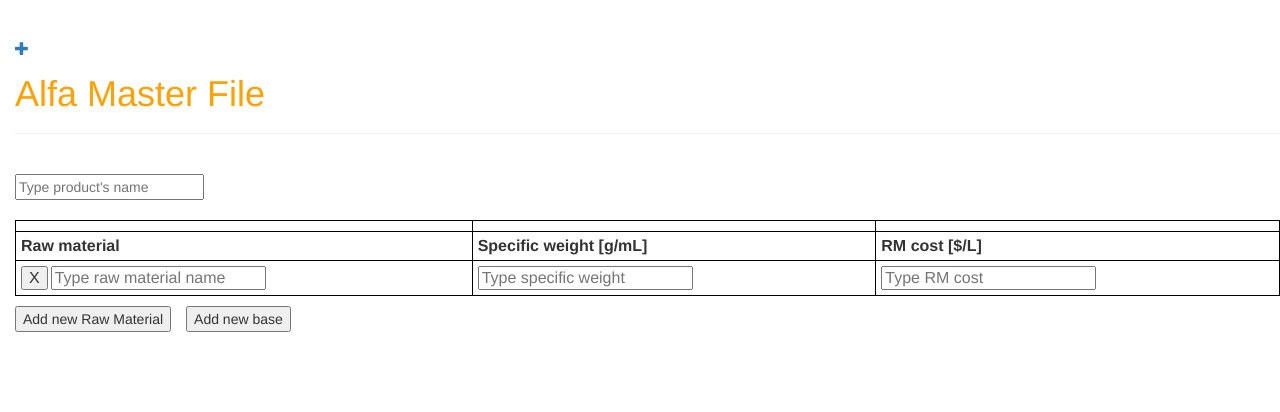
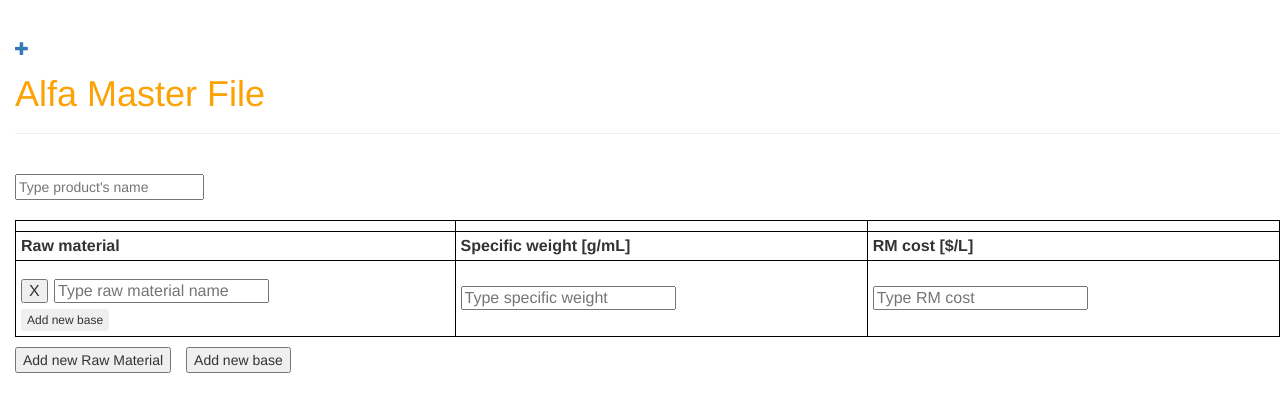
Before and after one commit to FrancescoGalasso/alfamaster, a Django app: template file_master_online/product/templates/product/product_edit2.html in a window 1280 px wide. Shown: the top 412 px of the page. Run offline with Django 3.2, Linux system fonts and the light colour scheme; the template is opened without the code that fills it, so the values that code supplies are empty; some libraries are stand-ins or nearby versions.

Commit message:
wip on product_edit2.html

```diff
--- a/file_master_online/product/templates/product/product_edit2.html
+++ b/file_master_online/product/templates/product/product_edit2.html
@@ -23,7 +23,13 @@
                     <!-- tbody -->
         <tbody>
         <tr id="delete_row0">
-                <td><div style="min-width: 230px;"><button style="margin-right: 3;" onclick="deleteRow(this.parentNode.parentNode.parentNode.id)">X</button><input type="text" name="firstname" placeholder="Type raw material name"></div></td>
+                <td>
+                    <div style="min-width: 230px;">
+                    <button style="position:absolute;margin-top: 13px;" onclick="deleteRow(this.parentNode.parentNode.parentNode.id)">X</button>
+                    <input type="text" name="firstname" placeholder="Type raw material name" style= "position:absolute; margin-top: 13px; margin-left: 33;">
+                    <button type="button" class="btn btn-xs" onclick="addColumn(this.parentNode.parentNode.parentNode)" style=" position:relative; margin-top: 43px;">Add new base</button>
+                    </div>
+                </td>
                 <td><input type="text" name="firstname" placeholder="Type specific weight"></td>
                 <td><input type="text" name="firstname" placeholder="Type RM cost"></td>
         </tr>
@@ -36,6 +42,10 @@
 
     <script type="text/javascript">
         var rowId = 0;
+        var basesCounter = 0;
+        var thead_col = ["%w/w", "mL/100g", "%v/v", "mL/1000g", "Formula Cost [$/L]"]
+        var tbody_input = ['<input type="text" name="firstname" placeholder="Type %w/w">', '','','','']
+        var list_bases_availble = []
 
         function getRowId() {
             rowId += 1;
@@ -44,18 +54,40 @@
 
 
         function addRawMaterial() {
+            // document.getElementById("field2").value = document.getElementById("field1").value;
             console.log("clicked on 'Add new Raw Material'");
             var table = document.getElementById("display");
             var row = table.insertRow(-1);
             row.id = 'delete_row' + getRowId();
-            console.log(row.id);
+            console.log("row id -> "+row.id);
             var cell1 = row.insertCell(0);
-            cell1.innerHTML = '<button style="margin-right: 3;" onclick="deleteRow(this.parentNode.parentNode.id)">X</button><input type="text" name="firstname" placeholder="Type Raw Material name">';
+            // cell1.innerHTML = '<button style="margin-right: 3;" onclick="deleteRow(this.parentNode.parentNode.id)">X</button><input type="text" name="firstname" placeholder="Type Raw Material name">';
+            cell1.innerHTML = `
+                <div style="min-width: 230px;">
+                    <button style="position:absolute;margin-top: 13px;" onclick="deleteRow(this.parentNode.parentNode.parentNode.id)">X</button>
+                    <input type="text" name="firstname" placeholder="Type raw material name" style= "position:absolute; margin-top: 13px; margin-left: 33;">
+                    <button type="button" class="btn btn-xs" onclick="addColumn(this.parentNode.parentNode.parentNode)" style=" position:relative; margin-top: 43px;">Add new base</button>
+                </div>`
             var cell2 = row.insertCell(1);
             cell2.innerHTML = '<input type="text" name="firstname" placeholder="Type Specific weight">';
             var cell3 = row.insertCell(2);
             cell3.innerHTML = '<input type="text" name="firstname" placeholder="Type RM cost">';
 
+            console.log("bases added Counter -> "+basesCounter);
+
+            var tblBodyObj = document.getElementById('display').tBodies[0]; //table body
+            // basesCounter++;     //TODO modificare
+            console.log("addRawMaterial basesCounter ->"+basesCounter)
+            list_bases_availble.push(basesCounter)
+            // basesCounter--;     //TODO modificare
+            for (var z=1; z<=basesCounter; z++){
+                for (var i=0; i< 5; i++) {
+                    var lastRow = tblBodyObj.rows.length - 1;
+                    var newCell = tblBodyObj.rows[lastRow].insertCell(-1); //create new cell
+                    newCell.innerHTML = tbody_input[i]; //append th content to th
+                    newCell.className = "base"+z; //base1 , base2 ...
+                }
+            }
         }
 
         function deleteRow(rowId) {
@@ -65,34 +97,52 @@
             element. parentNode. removeChild(element);
         }
 
-        function addNewBase(){
-            console.log("add new base");
-        }
+        function addColumn(parentNode) {
+            console.log("RowId -> "+ parentNode);
+            console.log("RowId index -> "+ parentNode.rowIndex);
+            basesCounter++;
 
-        function addColumn() {
+            console.log("basesCounter ->"+basesCounter);
 
-            var thead_col = ["%w/w", "mL/100g", "%v/v", "mL/1000g", "Formula Cost [$/L]"]
-            var tbody_input = ['<input type="text" name="firstname" placeholder="Type %w/w">', '','','','']
-
-
+            // populate table tbody
             var tblBodyObj = document.getElementById('display').tBodies[0]; //table body
             for (var i=0; i< 5; i++) {
-                var newCell = tblBodyObj.rows[0].insertCell(-1); //create new cell
+                var newCell = tblBodyObj.rows[parentNode.rowIndex -2].insertCell(-1); //create new cell
                 newCell.innerHTML = tbody_input[i]; //append th content to th
+                newCell.className = "base"+basesCounter;
             }
 
+            // populate table thead
             var tblHeadObj = document.getElementById('display').tHead; //table head
 
             var newTH = document.createElement('th');
             tblHeadObj.rows[0].appendChild(newTH); //append ne th to table
-            newTH.innerHTML = '<input type="text" placeholder="Type Base name">'; //append th content to th
+            newTH.innerHTML = '<input type="text" placeholder="Type Base name"> <button type="button" class="btn btn-xs" onclick=deleteBase(this.parentNode.className) style="float:right">x</button>'; //append th content to th
             newTH.colSpan = 5;
+            newTH.className = "base"+basesCounter;
 
             for (var i=0; i< 5; i++) {
                 var newTH = document.createElement('th');
                 tblHeadObj.rows[1].appendChild(newTH); //append ne th to table
                 newTH.innerHTML = thead_col[i]; //append th content to th
+                newTH.className = "base"+basesCounter;
             }
+
+            var tbl = document.getElementById("display").rows[parentNode.rowIndex].cells.length;
+            console.log("number of column -> "+tbl);
+        }
+
+        function deleteBase(classToDelete){
+            console.log("deleteBase called");
+            console.log("class to delete -> "+classToDelete);
+
+            var paras = document.getElementsByClassName(classToDelete);
+            console.log(paras);
+            while (paras[0]) {
+                paras[0].parentNode.removeChild(paras[0]);
+            }
+            basesCounter--;
+            console.log("updated bases counter after base delete action -> "+basesCounter)
         }
 
         $( document ).ready(function() {
```
